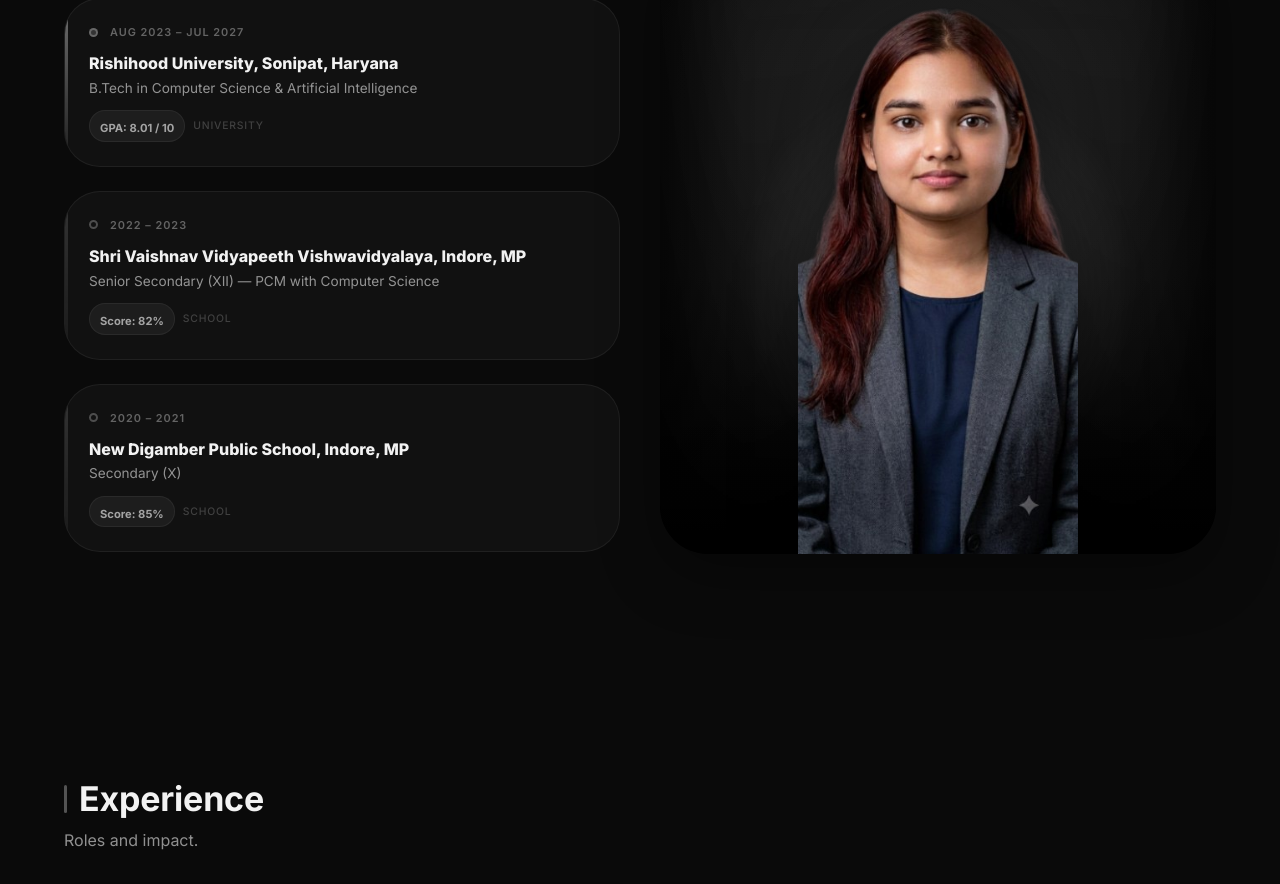
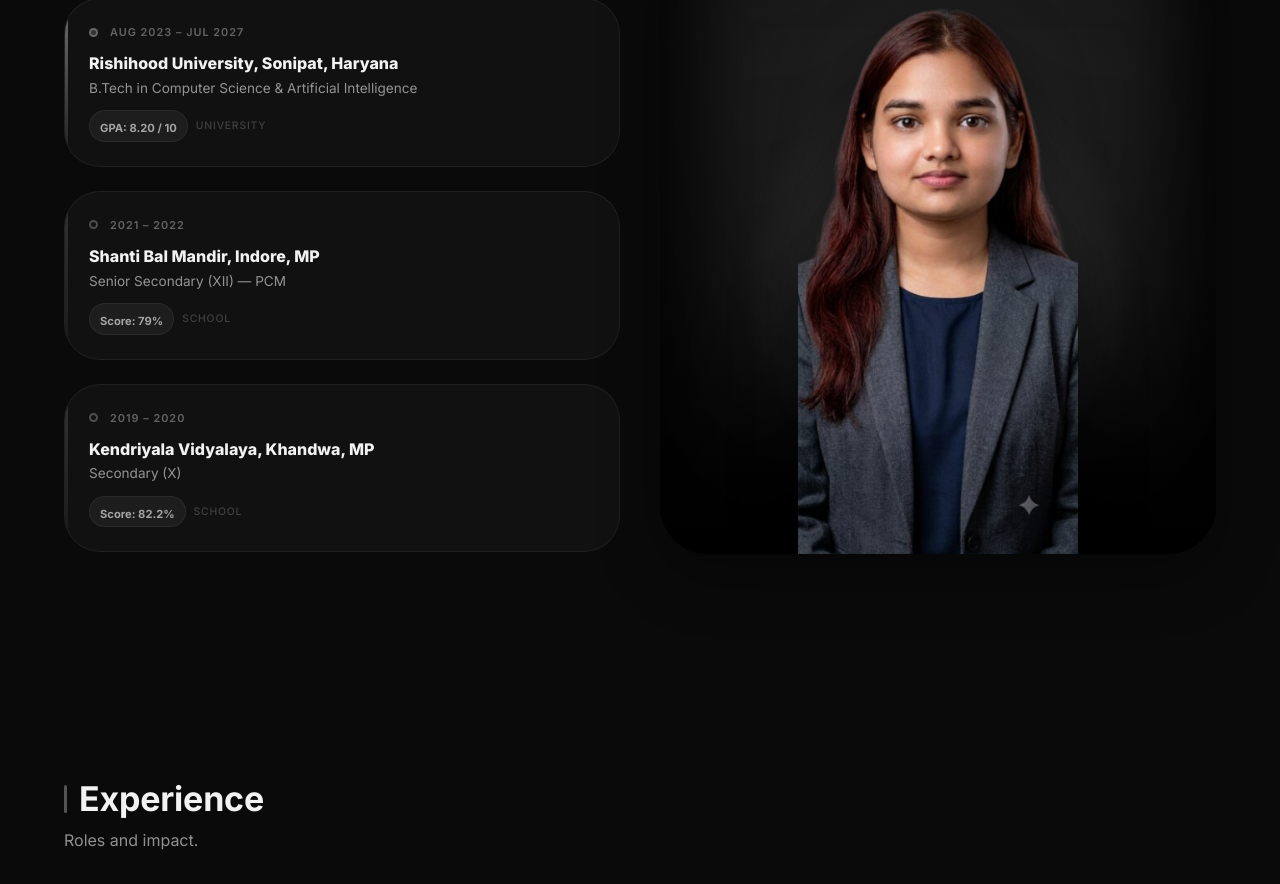
Before and after one commit to soniya-malviy/soniyamalviya, a React (Vite) app: page / in a window 1280 px wide. Shown: the part 1079-1963 px from the top of the page. Built offline with nearby package versions, Linux system fonts and the light colour scheme.

Commit message:
updated edu

```diff
--- a/src/data/profile.ts
+++ b/src/data/profile.ts
@@ -42,21 +42,21 @@ export const profile = {
       school: 'Rishihood University, Sonipat, Haryana',
       degree: 'B.Tech in Computer Science & Artificial Intelligence',
       dates: 'Aug 2023 – Jul 2027',
-      gpa: '8.01 / 10',
+      gpa: '8.20 / 10',
       type: 'college',
     },
     {
-      school: 'Shri Vaishnav Vidyapeeth Vishwavidyalaya, Indore, MP',
-      degree: 'Senior Secondary (XII) — PCM with Computer Science',
-      dates: '2022 – 2023',
-      gpa: '82%',
+      school: 'Shanti Bal Mandir, Indore, MP',
+      degree: 'Senior Secondary (XII) — PCM',
+      dates: '2021 – 2022',
+      gpa: '79%',
       type: 'school',
     },
     {
-      school: 'New Digamber Public School, Indore, MP',
+      school: 'Kendriyala Vidyalaya, Khandwa, MP',
       degree: 'Secondary (X)',
-      dates: '2020 – 2021',
-      gpa: '85%',
+      dates: '2019 – 2020',
+      gpa: '82.2%',
       type: 'school',
     },
   ] as { school: string; degree: string; dates: string; gpa: string; type: 'college' | 'school' }[],
```
